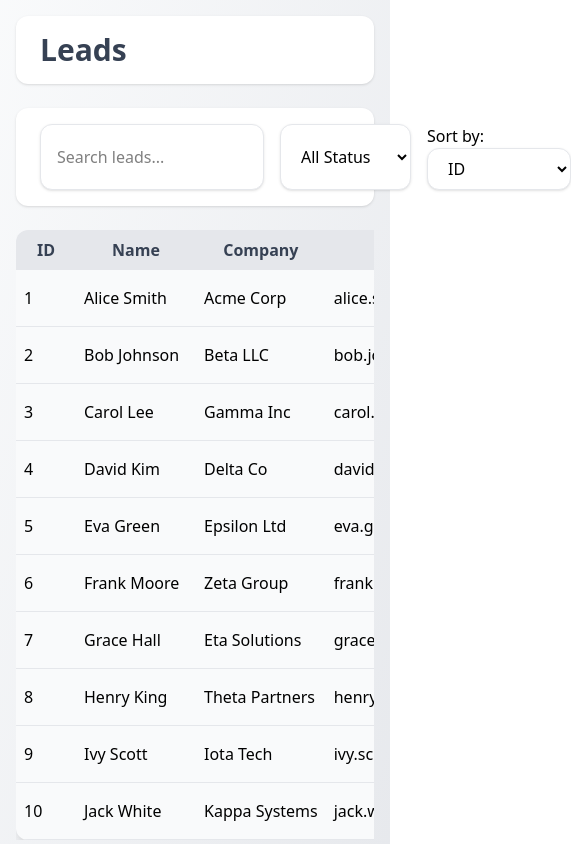
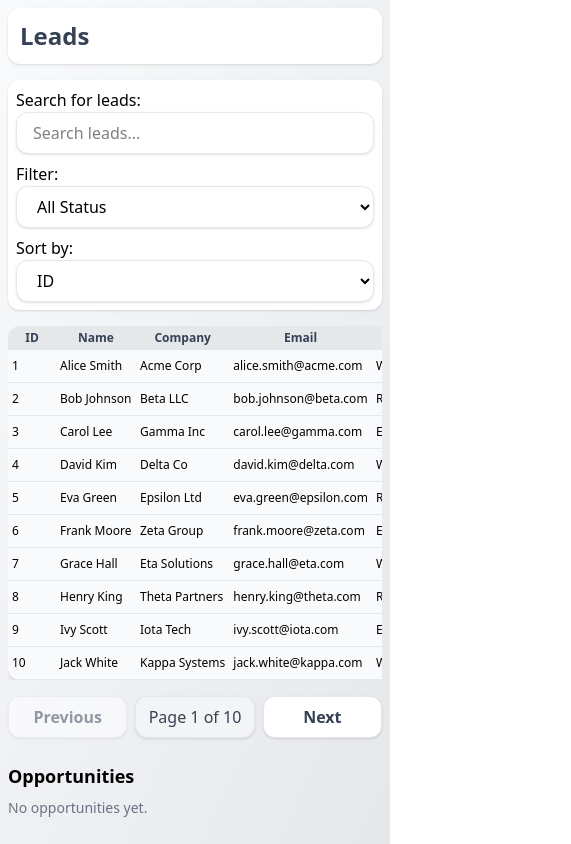
Before and after one commit to italofsan/lead-triage-app, a React (Vite) app: page / in a window 390 px wide. Shown: the top 844 px of the page, 571 px wide, since content can reach past the window. Built offline with nearby package versions, Linux system fonts and the light colour scheme.

Commit message:
Style: Adds some responsiveness to mobile

```diff
--- a/src/components/ErrorText.tsx
+++ b/src/components/ErrorText.tsx
@@ -3,5 +3,9 @@ type ErrorTextProps = {
 }
 
 export const ErrorText = ({ textError }: ErrorTextProps) => {
-  return <div className='text-red-500 mb-2'>{textError}</div>
+  return (
+    <div className='text-red-500 mb-2 px-2 py-2 rounded-lg shadow-sm bg-red-50 text-sm sm:text-base break-words w-full max-w-full'>
+      {textError}
+    </div>
+  )
 }
--- a/src/components/Filter.tsx
+++ b/src/components/Filter.tsx
@@ -5,10 +5,12 @@ export const Filter = () => {
   const { statusFilter, setStatusFilter } = useLeadsContext()
 
   return (
+    <div className='w-full sm:w-56'>
+      <label className='mr-2 font-medium'>Filter:</label>
       <select
         value={statusFilter}
         onChange={(e) => setStatusFilter(e.target.value)}
-      className='px-4 py-2 rounded-xl shadow bg-white border border-gray-200 focus:border-gray-400 focus:ring-2 focus:ring-gray-100 transition-all duration-200'
+        className='px-4 py-2 rounded-xl shadow bg-white border border-gray-200 focus:border-gray-400 focus:ring-2 focus:ring-gray-100 w-full sm:w-56 transition-all duration-200'
       >
         <option value=''>All Status</option>
         {STATUS_OPTIONS.map((status) => (
@@ -17,5 +19,6 @@ export const Filter = () => {
           </option>
         ))}
       </select>
+    </div>
   )
 }
--- a/src/components/Search.tsx
+++ b/src/components/Search.tsx
@@ -4,12 +4,15 @@ export const Search = () => {
   const { search, setSearch } = useLeadsContext()
 
   return (
+    <div className='w-full sm:w-56'>
+      <label className='mr-2 font-medium'>Search for leads:</label>
       <input
         type='text'
         placeholder='Search leads...'
         value={search}
         onChange={(e) => setSearch(e.target.value)}
-      className='px-4 py-2 rounded-xl shadow bg-white border border-gray-200 focus:border-gray-400 focus:ring-2 focus:ring-gray-100 w-56 transition-all duration-200'
+        className='px-4 py-2 rounded-xl shadow bg-white border border-gray-200 focus:border-gray-400 focus:ring-2 focus:ring-gray-100 w-full sm:w-56 transition-all duration-200'
       />
+    </div>
   )
 }
--- a/src/components/Sort.tsx
+++ b/src/components/Sort.tsx
@@ -4,12 +4,12 @@ export const Sort = () => {
   const { sortBy, setSortBy } = useLeadsContext()
 
   return (
-    <div>
+    <div className='w-full sm:w-56'>
       <label className='mr-2 font-medium'>Sort by:</label>
       <select
         value={sortBy}
         onChange={(e) => setSortBy(e.target.value as 'id' | 'score')}
-        className='px-4 py-2 rounded-xl shadow bg-white border border-gray-200 focus:border-gray-400 focus:ring-2 focus:ring-gray-100 transition-all duration-200'
+        className='px-4 py-2 rounded-xl shadow bg-white border border-gray-200 focus:border-gray-400 focus:ring-2 focus:ring-gray-100 w-full transition-all duration-200'
       >
         <option value='id'>ID</option>
         <option value='score'>Score (desc)</option>
--- a/src/components/TableLeads.tsx
+++ b/src/components/TableLeads.tsx
@@ -32,28 +32,28 @@ export const TableLeads = () => {
   return (
     <>
       <div className='w-full overflow-x-auto'>
-        <table className='min-w-full table-fixed rounded-xl shadow-lg overflow-hidden bg-gray-50'>
+        <table className='min-w-full table-fixed rounded-xl shadow-lg overflow-hidden bg-gray-50 text-xs sm:text-sm'>
           <thead>
             <tr className='rounded-t-xl'>
-              <th className='p-2 w-[80px] min-w-[60px] bg-gray-200 text-gray-700 font-semibold'>
+              <th className='p-1 sm:p-2 w-[60px] sm:w-[80px] min-w-[48px] sm:min-w-[60px] bg-gray-200 text-gray-700 font-semibold'>
                 ID
               </th>
-              <th className='p-2 w-[160px] min-w-[120px] bg-gray-200 text-gray-700 font-semibold'>
+              <th className='p-1 sm:p-2 w-[100px] sm:w-[160px] min-w-[80px] sm:min-w-[120px] bg-gray-200 text-gray-700 font-semibold'>
                 Name
               </th>
-              <th className='p-2 w-[160px] min-w-[120px] bg-gray-200 text-gray-700 font-semibold'>
+              <th className='p-1 sm:p-2 w-[100px] sm:w-[160px] min-w-[80px] sm:min-w-[120px] bg-gray-200 text-gray-700 font-semibold'>
                 Company
               </th>
-              <th className='p-2 w-[220px] min-w-[180px] bg-gray-200 text-gray-700 font-semibold'>
+              <th className='p-1 sm:p-2 w-[140px] sm:w-[220px] min-w-[100px] sm:min-w-[180px] bg-gray-200 text-gray-700 font-semibold'>
                 Email
               </th>
-              <th className='p-2 w-[120px] min-w-[100px] bg-gray-200 text-gray-700 font-semibold'>
+              <th className='p-1 sm:p-2 w-[80px] sm:w-[120px] min-w-[60px] sm:min-w-[100px] bg-gray-200 text-gray-700 font-semibold'>
                 Source
               </th>
-              <th className='p-2 w-[100px] min-w-[80px] bg-gray-200 text-gray-700 font-semibold'>
+              <th className='p-1 sm:p-2 w-[60px] sm:w-[100px] min-w-[48px] sm:min-w-[80px] bg-gray-200 text-gray-700 font-semibold'>
                 Score
               </th>
-              <th className='p-2 w-[120px] min-w-[100px] bg-gray-200 text-gray-700 font-semibold'>
+              <th className='p-1 sm:p-2 w-[80px] sm:w-[120px] min-w-[60px] sm:min-w-[100px] bg-gray-200 text-gray-700 font-semibold'>
                 Status
               </th>
             </tr>
@@ -65,38 +65,38 @@ export const TableLeads = () => {
                 className='hover:bg-gray-100 cursor-pointer rounded-lg transition-colors border-b border-gray-200 align-middle'
                 onClick={() => openLeadPanel(lead)}
               >
-                <td className='py-4 px-2'>{lead.id}</td>
-                <td className='py-4 px-2 truncate whitespace-nowrap overflow-hidden'>
+                <td className='py-2 px-1 sm:py-4 sm:px-2'>{lead.id}</td>
+                <td className='py-2 px-1 sm:py-4 sm:px-2 truncate whitespace-nowrap overflow-hidden'>
                   {lead.name}
                 </td>
-                <td className='py-4 px-2 truncate whitespace-nowrap overflow-hidden'>
+                <td className='py-2 px-1 sm:py-4 sm:px-2 truncate whitespace-nowrap overflow-hidden'>
                   {lead.company}
                 </td>
-                <td className='py-4 px-2 truncate whitespace-nowrap overflow-hidden'>
+                <td className='py-2 px-1 sm:py-4 sm:px-2 truncate whitespace-nowrap overflow-hidden'>
                   {lead.email}
                 </td>
-                <td className='py-4 px-2'>{lead.source}</td>
-                <td className='py-4 px-2'>{lead.score}</td>
-                <td className='py-4 px-2'>{lead.status}</td>
+                <td className='py-2 px-1 sm:py-4 sm:px-2'>{lead.source}</td>
+                <td className='py-2 px-1 sm:py-4 sm:px-2'>{lead.score}</td>
+                <td className='py-2 px-1 sm:py-4 sm:px-2'>{lead.status}</td>
               </tr>
             ))}
           </tbody>
         </table>
       </div>
 
-      <div className='flex justify-center items-center gap-4 mt-6'>
+  <div className='flex flex-row justify-center items-center gap-2 sm:gap-4 mt-4 sm:mt-6 w-full'>
         <button
-          className='px-4 py-2 rounded-xl shadow bg-white border border-gray-200 text-gray-700 font-semibold disabled:opacity-50 cursor-pointer disabled:cursor-default transition-all duration-200 hover:bg-gray-100'
+          className='px-3 py-2 sm:px-4 sm:py-2 rounded-xl shadow bg-white border border-gray-200 text-gray-700 font-semibold disabled:opacity-50 cursor-pointer disabled:cursor-default transition-all duration-200 hover:bg-gray-100 w-full sm:w-auto sm:flex-none'
           onClick={() => setPage((prevState) => Math.max(1, prevState - 1))}
           disabled={page === 1}
         >
           Previous
         </button>
-        <span className='px-4 py-2 rounded-xl bg-gray-100 text-gray-700 font-medium shadow border border-gray-200'>
+        <span className='px-3 py-2 sm:px-4 sm:py-2 rounded-xl bg-gray-100 text-gray-700 font-medium shadow border border-gray-200 w-full sm:w-auto text-center sm:flex-none'>
           Page {page} of {totalPages}
         </span>
         <button
-          className='px-4 py-2 rounded-xl shadow bg-white border border-gray-200 text-gray-700 font-semibold disabled:opacity-50 cursor-pointer disabled:cursor-default transition-all duration-200 hover:bg-gray-100'
+          className='px-3 py-2 sm:px-4 sm:py-2 rounded-xl shadow bg-white border border-gray-200 text-gray-700 font-semibold disabled:opacity-50 cursor-pointer disabled:cursor-default transition-all duration-200 hover:bg-gray-100 w-full sm:w-auto sm:flex-none'
           onClick={() =>
             setPage((prevState) => Math.min(totalPages, prevState + 1))
           }
--- a/src/components/TableOpportunities.tsx
+++ b/src/components/TableOpportunities.tsx
@@ -6,18 +6,31 @@ export const TableOpportunities = () => {
   const emptyList = opportunities.length === 0
 
   return (
-    <div className='mt-8'>
-      <h2 className='text-xl font-bold mb-4'>Opportunities</h2>
+    <div className='mt-6 sm:mt-8'>
+      <h2 className='text-lg sm:text-xl font-bold mb-2 sm:mb-4'>
+        Opportunities
+      </h2>
       {emptyList ? (
-        <div className='text-gray-500'>No opportunities yet.</div>
+        <div className='text-gray-500 text-sm sm:text-base'>
+          No opportunities yet.
+        </div>
       ) : (
-        <table className='min-w-full table-fixed rounded-xl shadow-lg overflow-hidden'>
+        <div className='w-full overflow-x-auto'>
+          <table className='min-w-full table-fixed rounded-xl shadow-lg overflow-hidden text-xs sm:text-sm'>
             <thead>
               <tr className='bg-gray-100 rounded-t-xl'>
-              <th className='p-2 w-[160px] min-w-[120px]'>Name</th>
-              <th className='p-2 w-[120px] min-w-[100px]'>Stage</th>
-              <th className='p-2 w-[120px] min-w-[100px]'>Amount</th>
-              <th className='p-2 w-[200px] min-w-[140px]'>Account Name</th>
+                <th className='p-1 sm:p-2 w-[100px] sm:w-[160px] min-w-[80px] sm:min-w-[120px]'>
+                  Name
+                </th>
+                <th className='p-1 sm:p-2 w-[80px] sm:w-[120px] min-w-[60px] sm:min-w-[100px]'>
+                  Stage
+                </th>
+                <th className='p-1 sm:p-2 w-[80px] sm:w-[120px] min-w-[60px] sm:min-w-[100px]'>
+                  Amount
+                </th>
+                <th className='p-1 sm:p-2 w-[120px] sm:w-[200px] min-w-[80px] sm:min-w-[140px]'>
+                  Account Name
+                </th>
               </tr>
             </thead>
             <tbody>
@@ -26,16 +39,17 @@ export const TableOpportunities = () => {
                   key={opp.id}
                   className='rounded-lg transition-colors hover:bg-gray-50'
                 >
-                <td className='p-2'>{opp.name}</td>
-                <td className='p-2'>{opp.stage}</td>
-                <td className='p-2'>
+                  <td className='p-1 sm:p-2'>{opp.name}</td>
+                  <td className='p-1 sm:p-2'>{opp.stage}</td>
+                  <td className='p-1 sm:p-2'>
                     {opp.amount !== undefined ? `$${opp.amount}` : '-'}
                   </td>
-                <td className='p-2'>{opp.accountName}</td>
+                  <td className='p-1 sm:p-2'>{opp.accountName}</td>
                 </tr>
               ))}
             </tbody>
           </table>
+        </div>
       )}
     </div>
   )
--- a/src/pages/Dashboard.tsx
+++ b/src/pages/Dashboard.tsx
@@ -11,22 +11,22 @@ export const Dashboard = () => {
   const { selectedLead } = useLeadEditorContext()
 
   return (
-    <div className='p-4 min-h-screen bg-gradient-to-br from-gray-50 to-gray-200'>
-      <div className='max-w-5xl mx-auto'>
-        <h1 className='text-3xl font-bold mb-6 text-gray-700 rounded-xl bg-white shadow px-6 py-4'>
+    <div className='p-2 sm:p-4 min-h-screen bg-gradient-to-br from-gray-50 to-gray-200'>
+      <div className='max-w-full sm:max-w-5xl mx-auto'>
+        <h1 className='text-2xl sm:text-3xl font-bold mb-4 sm:mb-6 text-gray-700 rounded-xl bg-white shadow px-3 py-3 sm:px-6 sm:py-4'>
           Leads
         </h1>
 
-        <div className='flex gap-4 mb-6 rounded-xl bg-white shadow px-6 py-4'>
+        <div className='grid grid-cols-1 sm:grid-cols-3 gap-2 sm:gap-4 mb-4 sm:mb-6 rounded-xl bg-white shadow px-2 py-2 sm:px-6 sm:py-4'>
           <Search />
           <Filter />
           <Sort />
         </div>
 
-        <div className='mb-8'>
+        <div className='mb-6 sm:mb-8'>
           <TableLeads />
         </div>
-        <div className='mb-8'>
+        <div className='mb-6 sm:mb-8'>
           <TableOpportunities />
         </div>
 
```
Lines whose indentation alone changed are shown as unchanged.
